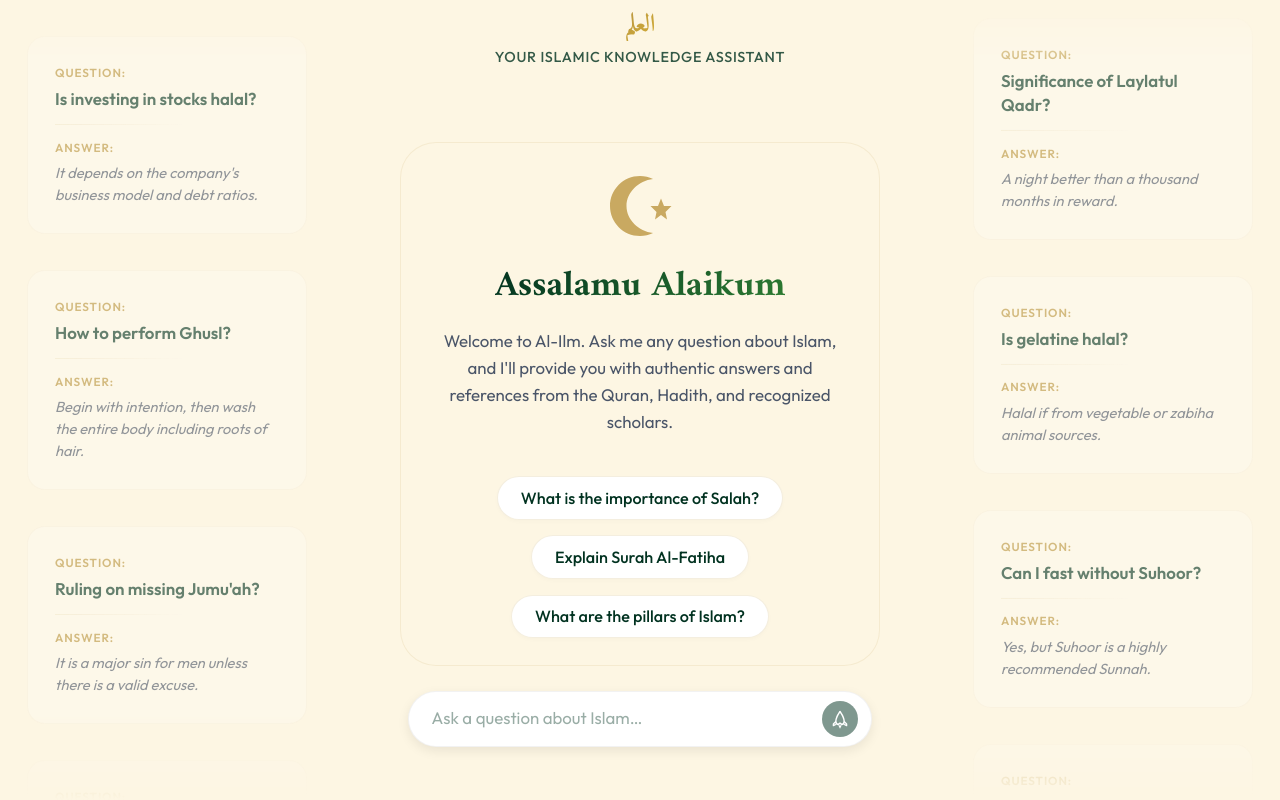
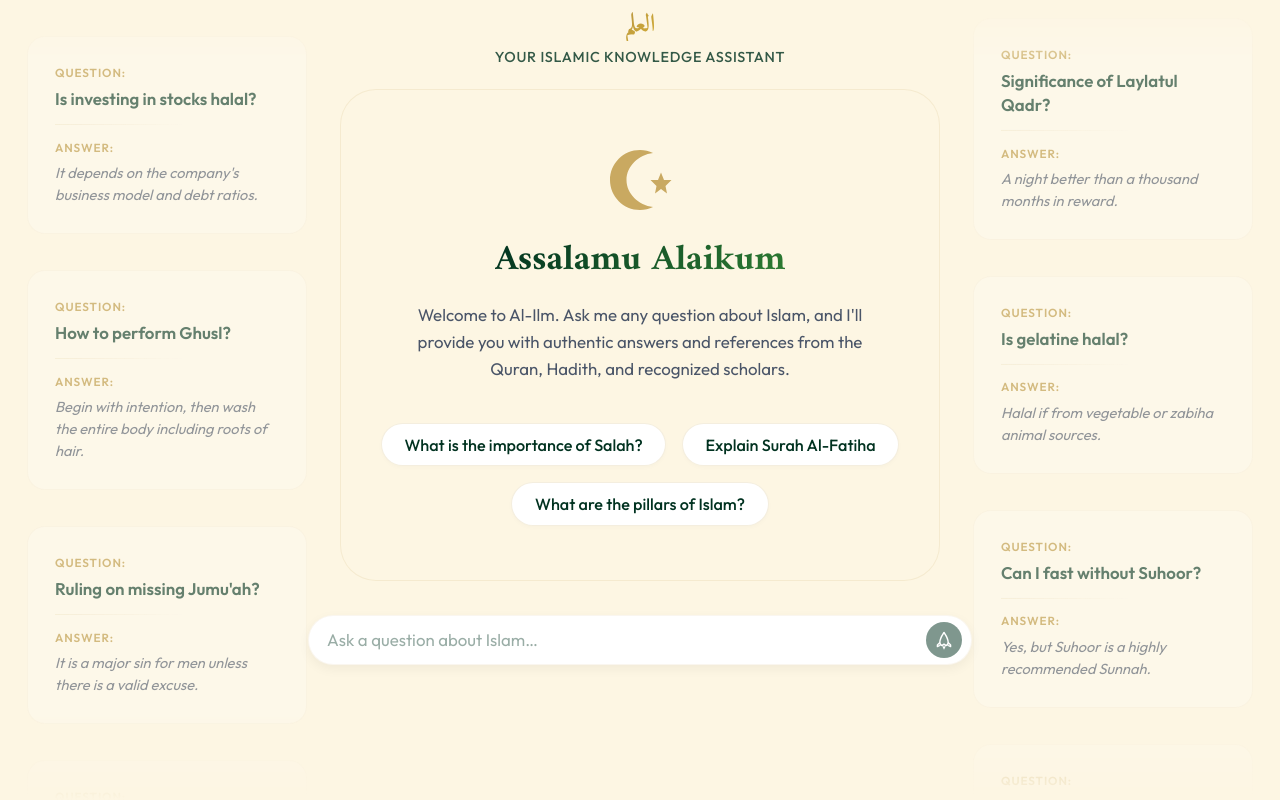
Before and after one commit to zakisheriff/Akhi-AI, a React (Vite) app: page / in a window 1280 px wide. Built offline with nearby package versions, Linux system fonts and the light colour scheme; a web font is replaced by a local one.

Commit message:
Fixed Text Container

```diff
--- a/src/components/ChatContainer.jsx
+++ b/src/components/ChatContainer.jsx
@@ -21,17 +21,17 @@ const ChatContainer = ({ messages, isLoading, onSendMessage, error }) => {
     }
   }, [messages, isLoading]);
 
-  // Handle scroll behavior robustly - ScrollTop is king
-  const scrollToBottom = () => {
-    if (messagesContainerRef.current) {
-      messagesContainerRef.current.scrollTop = messagesContainerRef.current.scrollHeight;
+  // Handle scroll behavior robustly
+  const scrollToBottom = (behavior = 'smooth') => {
+    if (messagesEndRef.current) {
+      messagesEndRef.current.scrollIntoView({ behavior, block: 'end' });
     }
   };
 
-  // Auto-scroll logic
+  // Auto-scroll logic when messages change or loading state changes
   useEffect(() => {
-    scrollToBottom();
-    const timer = setTimeout(scrollToBottom, 100);
+    // Single smooth scroll with a short delay to ensure content is ready
+    const timer = setTimeout(() => scrollToBottom('smooth'), 100);
     return () => clearTimeout(timer);
   }, [messages, isLoading]);
 
@@ -46,6 +46,7 @@ const ChatContainer = ({ messages, isLoading, onSendMessage, error }) => {
   return (
     <div className={`chat-container ${isHero ? 'chat-container--hero' : ''}`} ref={containerRef}>
       <div className="chat-container__messages" ref={messagesContainerRef}>
+        <div className="chat-container__messages-inner">
           {messages.length === 0 && !isLoading && (
             <div className="chat-container__welcome">
               <div className="chat-container__welcome-icon">
@@ -110,8 +111,9 @@ const ChatContainer = ({ messages, isLoading, onSendMessage, error }) => {
               <p>{error}</p>
             </div>
           )}
-
+          {/* Internal anchor for precise scrolling */}
           <div ref={messagesEndRef} />
+        </div>
       </div>
 
       <ChatInput onSendMessage={onSendMessage} disabled={isLoading} />
--- a/src/styles/ChatContainer.css
+++ b/src/styles/ChatContainer.css
@@ -6,13 +6,15 @@
   width: 100%;
   overflow: hidden;
   background: transparent;
+  position: relative;
+  /* Added for absolute input */
 }
 
 .chat-container__messages {
   flex: 1;
   overflow-y: auto;
-  padding: 0.25rem 1.5rem;
-  /* Drastically reduced to keep messages visible */
+  padding: 1rem 1.5rem 100px;
+  /* Added 100px bottom padding for floating input */
   display: flex;
   flex-direction: column;
   gap: 0.875rem;
@@ -229,59 +231,58 @@
 /* Mobile optimizations */
 @media (max-width: 768px) {
   .chat-container__messages {
-    padding: 1rem 1rem;
+    padding: 1rem 0 100px;
+  }
+
+  .chat-container__messages-inner {
+    padding: 0 1rem;
+    width: 100%;
+    display: flex;
+    flex-direction: column;
+    gap: 0.875rem;
   }
 
   .chat-container__welcome {
     padding: 2rem 1rem;
   }
 
-  .chat-container__welcome-icon {
-    font-size: 2.5rem;
-  }
-
   .chat-container__welcome-title {
     font-size: 1.5rem;
-  }
-
-  .chat-container__welcome-text {
-    font-size: 0.9375rem;
   }
 
   .chat-container__suggestion {
     font-size: 0.75rem;
     padding: 0.375rem 0.75rem;
   }
-
-  .chat-container__error {
-    max-width: 88%;
-    padding: 0.75rem 1rem;
-    font-size: 0.8125rem;
-  }
 }
 
-/* Tablet optimizations */
-@media (min-width: 768px) and (max-width: 1024px) {
+/* Unified Desktop & Tablet Width */
+@media (min-width: 769px) {
   .chat-container__messages {
-    padding: 1.25rem 1.75rem;
+    padding: 0.5rem 0 120px;
+    /* Essential clearance for floating input */
+    width: 100%;
+    max-width: none;
+    margin: 0;
+    scroll-behavior: smooth;
+    scroll-padding-bottom: 140px;
+    /* Forces scroll to stop BEFORE hitting the input bar */
   }
 
-  .chat-container__welcome {
-    padding: 2.5rem 2rem;
-  }
-}
-
-/* Desktop optimizations */
-@media (min-width: 1024px) {
-  .chat-container__messages {
-    padding: 0.5rem 2.5rem;
-    max-width: 1100px;
+  .chat-container__messages-inner {
+    max-width: 700px;
+    /* Target unified width */
     margin: 0 auto;
     width: 100%;
+    padding: 0 1.5rem;
+    display: flex;
+    flex-direction: column;
+    gap: 0.875rem;
   }
 
   .chat-container__welcome {
     padding: 3rem 2rem;
+    max-width: 600px;
   }
 
   .chat-container__welcome-title {
@@ -289,58 +290,38 @@
   }
 }
 
-/* Hero Mode (Centered Input) */
-.chat-container--hero {
-  justify-content: center;
-  align-items: center;
-  transition: all 0.5s ease-in-out;
-}
-
+/* Hero Mode Adjustments */
 .chat-container--hero .chat-container__messages {
   flex: 0 0 auto;
   width: 100%;
-  max-width: 1000px;
-  /* Increased from 800px */
+  max-width: none;
   overflow: visible;
   padding-bottom: 0;
-  margin-bottom: 0.5rem;
+  margin-bottom: 0;
 }
 
-/* Hide scrollbar in hero mode */
-.chat-container--hero .chat-container__messages::-webkit-scrollbar {
-  display: none;
+.chat-container--hero .chat-container__messages-inner {
+  max-width: 700px;
 }
 
 /* Adjust Welcome in Hero Mode */
 .chat-container--hero .chat-container__welcome {
-  padding: 1.5rem;
-  /* Ensure padding inside card */
   margin: 0 auto;
   animation: none;
-  /* Let the container handle transitions */
 }
 
 /* Center Input in Hero Mode */
 .chat-container--hero .chat-input {
+  position: relative;
+  /* Not absolute in hero-center mode */
   width: 100%;
-  max-width: 500px;
-  /* Shrinking to 500px */
+  max-width: 700px;
   margin: 0 auto;
   flex: 0 0 auto;
-  background-color: transparent;
-  padding: 0 1rem;
+  padding: 1rem;
 }
 
 .chat-container--hero .chat-input__container {
-  box-shadow: 0 4px 12px rgba(0, 0, 0, 0.08);
-  /* Reduced shadow */
-  padding: 0.5rem 0.75rem;
-  /* Reduced padding matches ChatInput.css */
-  border-radius: 2rem;
-  border: 1px solid rgba(0, 0, 0, 0.05);
+  box-shadow: 0 4px 12px rgba(0, 0, 0, 0.05);
+  border: 1px solid rgba(201, 169, 97, 0.1);
 }
-
-.chat-container--hero .chat-input__field {
-  font-size: 1rem;
-  /* Standard readable size, not giant */
-}
--- a/src/styles/ChatInput.css
+++ b/src/styles/ChatInput.css
@@ -1,16 +1,24 @@
 .chat-input {
+  position: absolute;
+  bottom: 0;
+  left: 0;
   width: 100%;
-  padding: 0.375rem 1rem 1.5rem;
-  /* Increased bottom padding */
-  background-color: transparent;
+  padding: 1.5rem 1rem 1rem;
+  background: transparent;
+  z-index: 10;
   border-top: none;
+  pointer-events: none;
+  /* Allow scrolling through transparent areas */
 }
 
 .chat-input__container {
+  pointer-events: auto;
+  /* Reactivate for the actual pill */
   display: flex;
   align-items: flex-end;
   gap: 0.5rem;
-  max-width: 500px;
+  max-width: 700px;
+  /* Matched to bubble width */
   margin: 0 auto;
   background-color: var(--color-white);
   border: 1px solid rgba(201, 169, 97, 0.2);
@@ -110,8 +118,8 @@
 /* Mobile optimizations */
 @media (max-width: 768px) {
   .chat-input {
-    padding: 0.625rem 0.75rem 1.25rem;
-    /* Increased bottom padding for mobile */
+    padding: 1rem 0.75rem 1.5rem;
+    background: transparent;
   }
 
   .chat-input__container {
```
Lines whose indentation alone changed are shown as unchanged.
